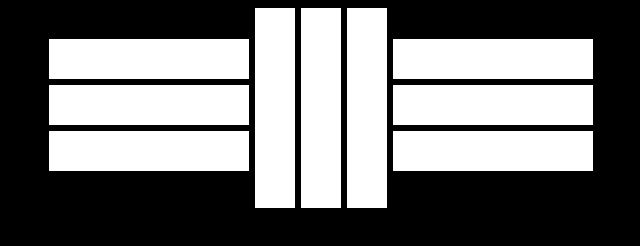
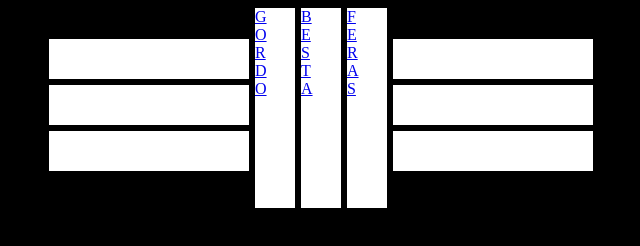
Before and after one commit to pedacodepauu/hkge, a plain HTML site: page index.html in a window 1280 px wide. Shown: the whole page, without its empty margins (316-956 px from the left). Drawn offline with Linux system fonts and the light colour scheme.

Commit message:
Update index.html

```diff
--- a/index.html
+++ b/index.html
@@ -5,7 +5,7 @@
     <meta http-equiv="X-UA-Compatible" content="IE=edge">
     <meta name="viewport" content="width=device-width, initial-scale=1.0">
     <link rel="stylesheet" href="style.css">
-    <title>GORDO</title>
+    <title>Test</title>
 </head>
 <body>
 
@@ -17,14 +17,35 @@
     </section>
 
     <section class="square2">
-        <a href="https://www.youtube.com/watch?v=YxsH1DdZM3M">
-            <section class="a1"></section>
-        </a>
         <a href="https://media.discordapp.net/attachments/439927598756265984/1014584981907066900/unknown.png?width=427&height=428">
-            <section class="a1"></section>
+            <section class="a1">
+                <span class="button-center">G</br>
+                    O</br>
+                    R</br>
+                    D</br>
+                    O</br>
+                </span>
+            </section>
         </a>
         <a href="https://www.youtube.com/watch?v=YxsH1DdZM3M">
-            <section class="a1"></section>
+            <section class="a1">
+                <span class="button-center">B</br>
+                    E</br>
+                    S</br>
+                    T</br>
+                    A</br>
+                    </span>
+            </section>
+        </a>
+        <a href="https://www.youtube.com/watch?v=YxsH1DdZM3M">
+            <section class="a1">
+                <span class="button-center">F</br>
+                    E</br>
+                    R</br>
+                    A</br>
+                    S</br>
+                    </span>
+            </section>
         </a>
     </section>
 
```
